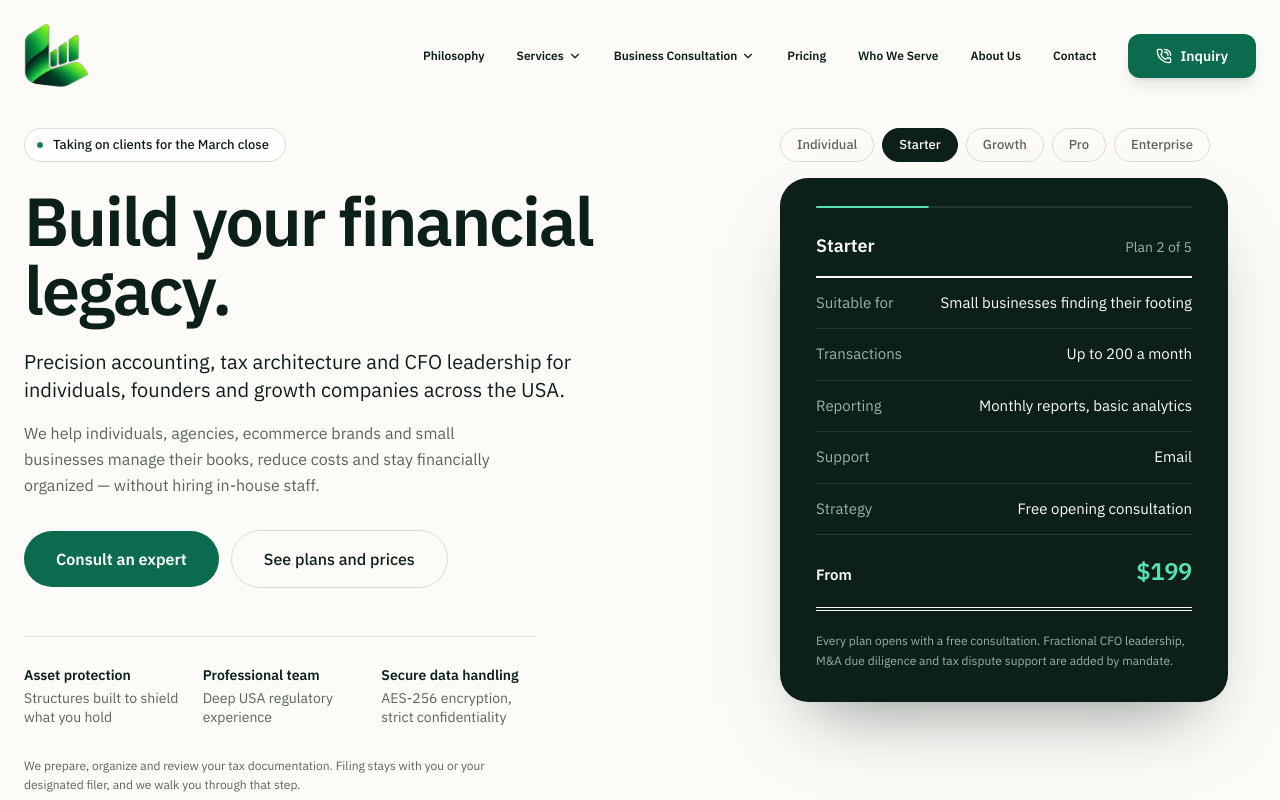
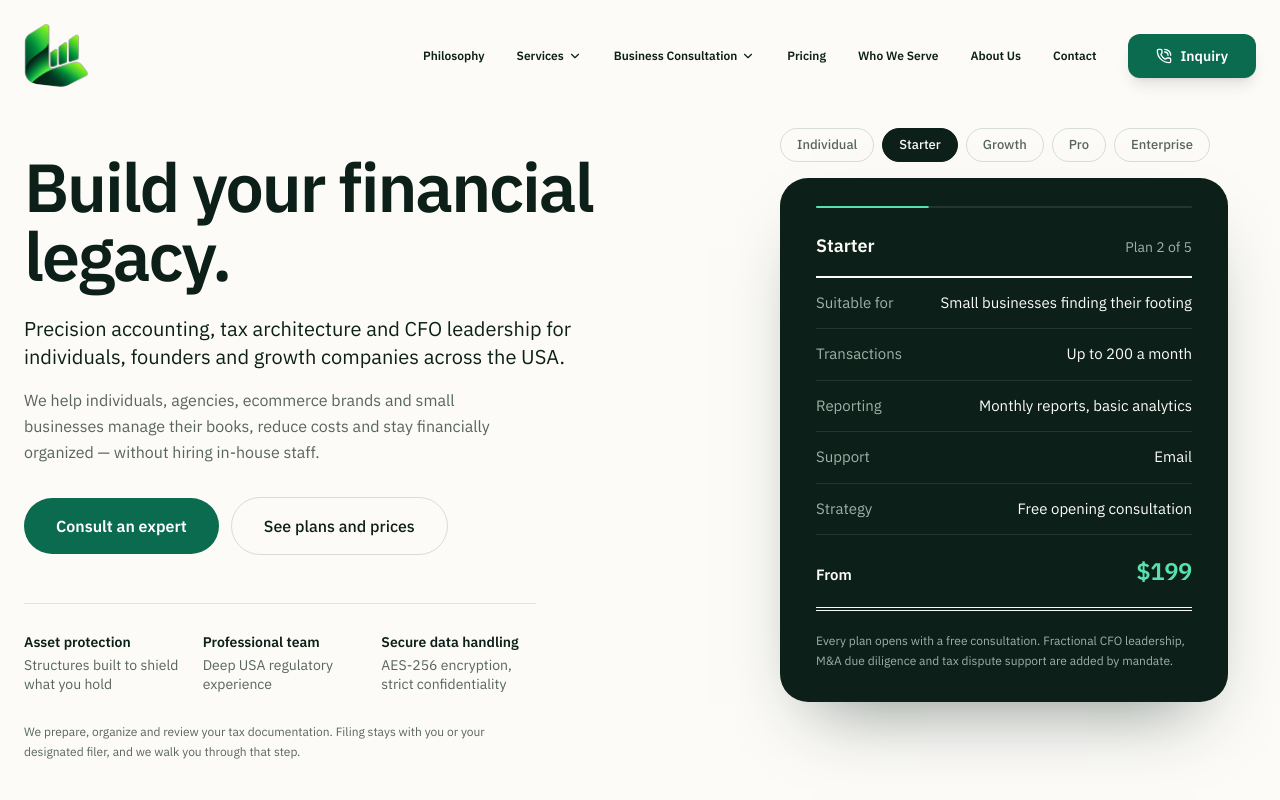
Before and after one commit to furqanlatif11/legiifySols, a React (Vite) app: page / in a window 1280 px wide. Shown: the top 800 px of the page. Built offline with nearby package versions, Linux system fonts and the light colour scheme.

Commit message:
status commented

```diff
--- a/components/Hero.tsx
+++ b/components/Hero.tsx
@@ -74,7 +74,7 @@ interface HeroProps {
   trustMarks?: TrustMark[];
 }
 
-const DEFAULT_STATUS = "Taking on clients for the March close";
+// const DEFAULT_STATUS = "Taking on clients for the March close";
 
 const DEFAULT_ROWS = [
   { key: "suitableFor", label: "Suitable for" },
@@ -161,7 +161,7 @@ const DEFAULT_TRUST: TrustMark[] = [
 
 const Hero: React.FC<HeroProps> = ({
   onInquire,
-  statusNote = DEFAULT_STATUS,
+  // statusNote = DEFAULT_STATUS,
   plans = DEFAULT_PLANS,
   rows = DEFAULT_ROWS,
   trustMarks = DEFAULT_TRUST,
@@ -250,12 +250,12 @@ const Hero: React.FC<HeroProps> = ({
           {/* ------------------------------------------------ claim + actions
               lg: top-left.  mobile: first.                                  */}
           <div className="order-1 lg:col-span-6 lg:col-start-1 lg:row-start-1">
-            <div className="inline-flex items-center gap-2.5 rounded-full border border-[#D6DDD7] bg-white/70 py-1.5 pl-3 pr-4 backdrop-blur">
+            {/* <div className="inline-flex items-center gap-2.5 rounded-full border border-[#D6DDD7] bg-white/70 py-1.5 pl-3 pr-4 backdrop-blur">
               <span className="ledgify-dot block h-1.5 w-1.5 rounded-full bg-[#0B6B4F]" />
               <span className="text-[0.8125rem] font-medium text-[#0C1F18]">
                 {statusNote}
               </span>
-            </div>
+            </div> */}
 
             <h1 className="mt-6 max-w-2xl text-[2.75rem] font-semibold leading-[1.02] tracking-[-0.03em] text-[#0C1F18] sm:text-[3.5rem] lg:text-[4.25rem]">
               Build your financial legacy.
```
